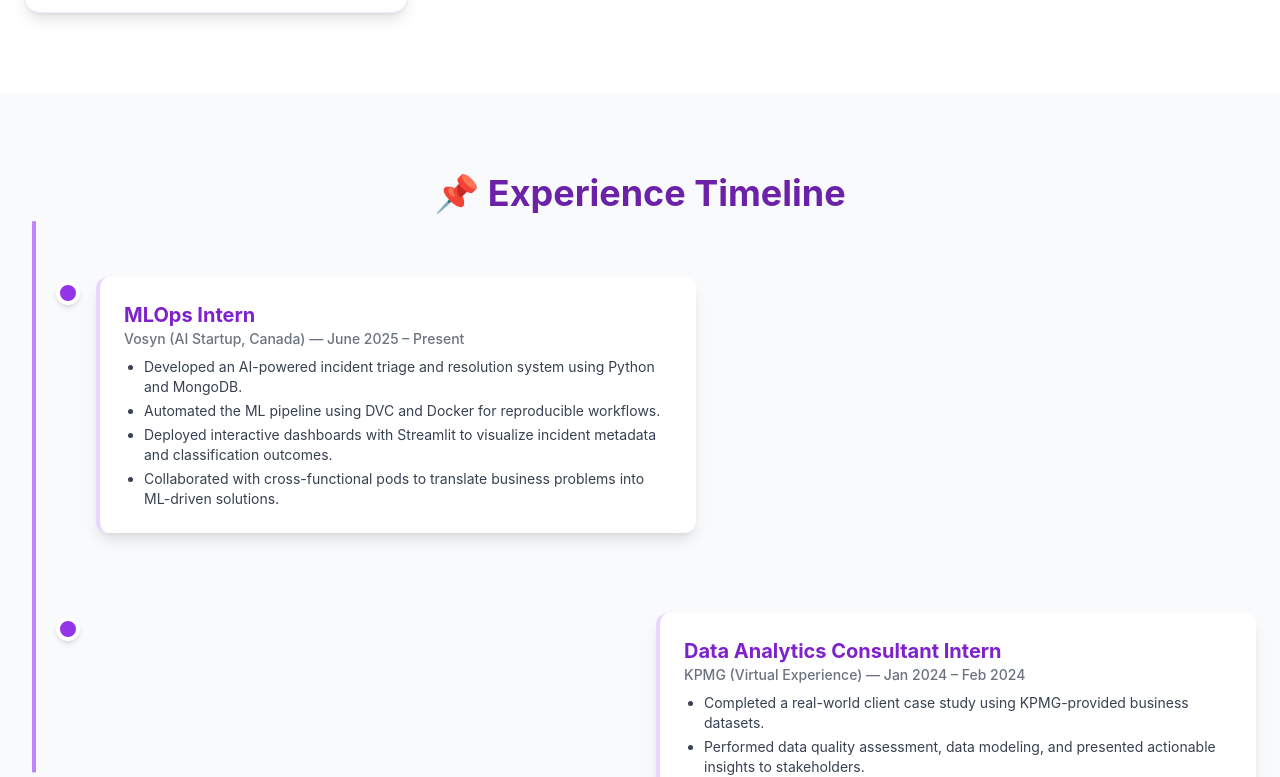
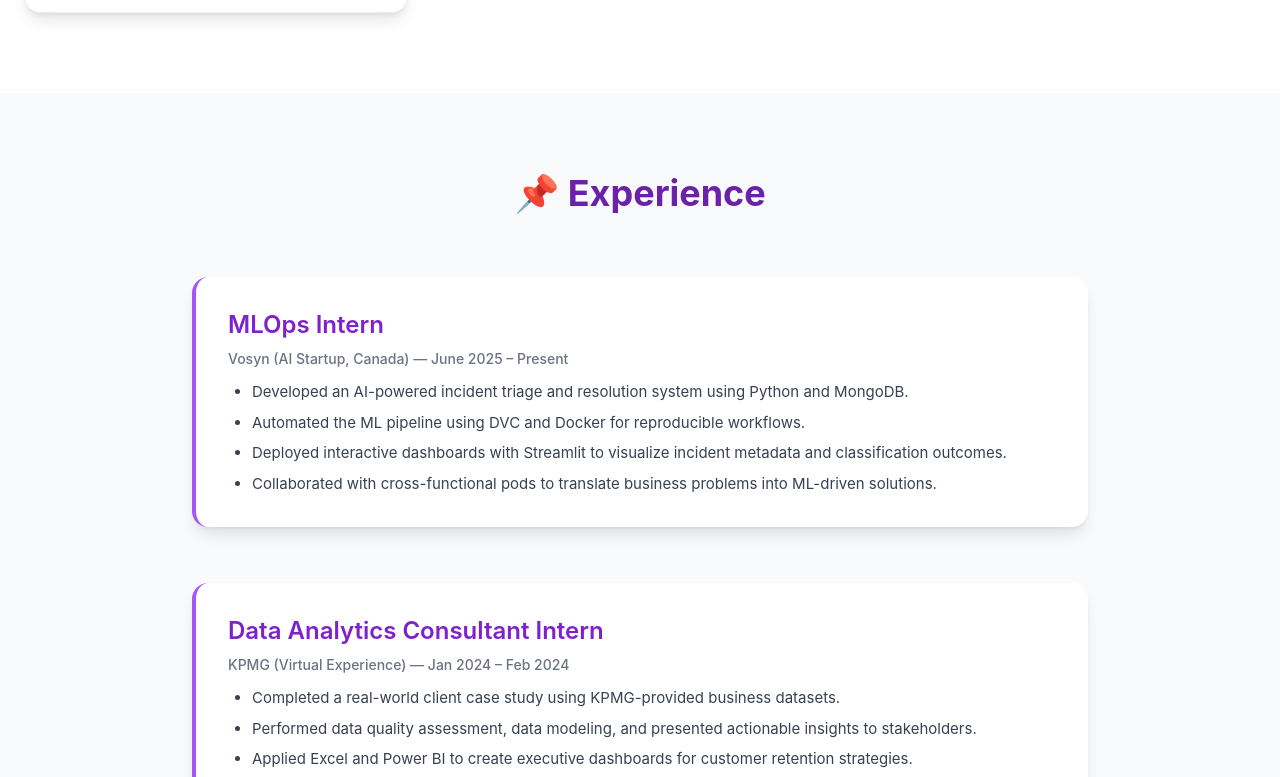
Before and after one commit to poojap13/Portfolio, a React (Vite) app: page / in a window 1280 px wide. Shown: the part 2907-3684 px from the top of the page. Built offline with nearby package versions, Linux system fonts and the light colour scheme.

Commit message:
Update Experience.jsx

```diff
--- a/src/pages/Experience.jsx
+++ b/src/pages/Experience.jsx
@@ -1,55 +1,46 @@
-import { motion, useScroll, useTransform } from 'framer-motion';
-import { useRef } from 'react';
+import { motion } from "framer-motion";
 
 const experiences = [
   {
-    company: 'Vosyn (AI Startup, Canada)',
-    title: 'MLOps Intern',
-    date: 'June 2025 – Present',
+    company: "Vosyn (AI Startup, Canada)",
+    title: "MLOps Intern",
+    date: "June 2025 – Present",
     description: [
-      'Developed an AI-powered incident triage and resolution system using Python and MongoDB.',
-      'Automated the ML pipeline using DVC and Docker for reproducible workflows.',
-      'Deployed interactive dashboards with Streamlit to visualize incident metadata and classification outcomes.',
-      'Collaborated with cross-functional pods to translate business problems into ML-driven solutions.',
+      "Developed an AI-powered incident triage and resolution system using Python and MongoDB.",
+      "Automated the ML pipeline using DVC and Docker for reproducible workflows.",
+      "Deployed interactive dashboards with Streamlit to visualize incident metadata and classification outcomes.",
+      "Collaborated with cross-functional pods to translate business problems into ML-driven solutions.",
     ],
   },
   {
-    company: 'KPMG (Virtual Experience)',
-    title: 'Data Analytics Consultant Intern',
-    date: 'Jan 2024 – Feb 2024',
+    company: "KPMG (Virtual Experience)",
+    title: "Data Analytics Consultant Intern",
+    date: "Jan 2024 – Feb 2024",
     description: [
-      'Completed a real-world client case study using KPMG-provided business datasets.',
-      'Performed data quality assessment, data modeling, and presented actionable insights to stakeholders.',
-      'Applied Excel and Power BI to create executive dashboards for customer retention strategies.',
-      'Interpreted business problems into data solutions using SQL and storytelling techniques.',
+      "Completed a real-world client case study using KPMG-provided business datasets.",
+      "Performed data quality assessment, data modeling, and presented actionable insights to stakeholders.",
+      "Applied Excel and Power BI to create executive dashboards for customer retention strategies.",
+      "Interpreted business problems into data solutions using SQL and storytelling techniques.",
     ],
   },
   {
-    company: 'The Sparks Foundation',
-    title: 'Data Science & ML Intern',
-    date: 'Nov 2023 – Dec 2023',
+    company: "The Sparks Foundation",
+    title: "Data Science & ML Intern",
+    date: "Nov 2023 – Dec 2023",
     description: [
-      'Built an end-to-end machine learning pipeline for supervised regression problem using Python.',
-      'Performed EDA, feature engineering, and trained multiple models with Scikit-learn.',
-      'Presented performance metrics with visualizations using Seaborn and Matplotlib.',
-      'Documented project using Jupyter Notebook and hosted source code on GitHub.',
+      "Built an end-to-end machine learning pipeline for supervised regression problem using Python.",
+      "Performed EDA, feature engineering, and trained multiple models with Scikit-learn.",
+      "Presented performance metrics with visualizations using Seaborn and Matplotlib.",
+      "Documented project using Jupyter Notebook and hosted source code on GitHub.",
     ],
   },
 ];
 
 export default function Experience() {
-  const ref = useRef(null);
-  const { scrollYProgress } = useScroll({
-    target: ref,
-    offset: ['start end', 'end start'],
-  });
-  const scaleY = useTransform(scrollYProgress, [0, 1], [0, 1]);
-
   return (
     <section
       id="experience"
-      ref={ref}
-      className="min-h-screen bg-gray-50 dark:bg-gray-900 text-gray-800 dark:text-white py-20 px-6 relative transition-colors duration-500 ease-in-out"
+      className="min-h-screen bg-gray-50 dark:bg-gray-900 text-gray-800 dark:text-white py-20 px-4 sm:px-10 transition-colors duration-500"
     >
       <motion.h2
         className="text-4xl font-bold text-center text-purple-800 dark:text-purple-300 mb-16"
@@ -57,49 +48,29 @@ export default function Experience() {
         whileInView={{ opacity: 1, y: 0 }}
         transition={{ duration: 0.6 }}
       >
-        📌 Experience Timeline
+        📌 Experience
       </motion.h2>
 
-      {/* Timeline scroll indicator */}
-      <motion.div
-        style={{ scaleY }}
-        className="origin-top absolute left-8 top-32 w-1 h-full bg-purple-400 rounded-full"
-      />
-
-      <div className="relative ml-10 pl-8 space-y-20">
+      <div className="flex flex-col items-center space-y-14 max-w-4xl mx-auto">
         {experiences.map((exp, index) => (
           <motion.div
             key={index}
-            className="relative group"
-            initial={{ opacity: 0, y: 50 }}
+            className="bg-white dark:bg-gray-800 w-full shadow-lg rounded-2xl p-8 border-l-4 border-purple-500"
+            initial={{ opacity: 0, y: 40 }}
             whileInView={{ opacity: 1, y: 0 }}
-            transition={{ delay: index * 0.3 }}
+            transition={{ delay: index * 0.2 }}
           >
-            {/* Marker Dot */}
-            <div className="absolute -left-10 top-1 w-6 h-6 rounded-full bg-purple-600 shadow-md z-10 border-4 border-white dark:border-gray-900"></div>
-
-            <div
-              className={`bg-white dark:bg-gray-800 shadow-lg rounded-xl p-6 border-l-4 border-purple-200 dark:border-purple-500 ${
-                index % 2 === 0
-                  ? 'ml-4 sm:ml-0 sm:mr-auto'
-                  : 'ml-4 sm:ml-auto sm:mr-0'
-              }`}
-              style={{
-                maxWidth: '600px',
-              }}
-            >
-              <h3 className="text-xl font-bold text-purple-700 dark:text-purple-300">
+            <h3 className="text-2xl font-semibold text-purple-700 dark:text-purple-300 mb-2">
               {exp.title}
             </h3>
-              <p className="text-sm text-gray-500 dark:text-gray-400 mb-2 font-medium">
+            <p className="text-sm text-gray-500 dark:text-gray-400 font-medium mb-3">
               {exp.company} &mdash; <span>{exp.date}</span>
             </p>
-              <ul className="list-disc pl-5 text-gray-700 dark:text-gray-300 text-sm space-y-1">
+            <ul className="list-disc pl-6 text-gray-700 dark:text-gray-300 text-[15px] space-y-2">
               {exp.description.map((point, i) => (
                 <li key={i}>{point}</li>
               ))}
             </ul>
-            </div>
           </motion.div>
         ))}
       </div>
```
Lines whose indentation alone changed are shown as unchanged.
